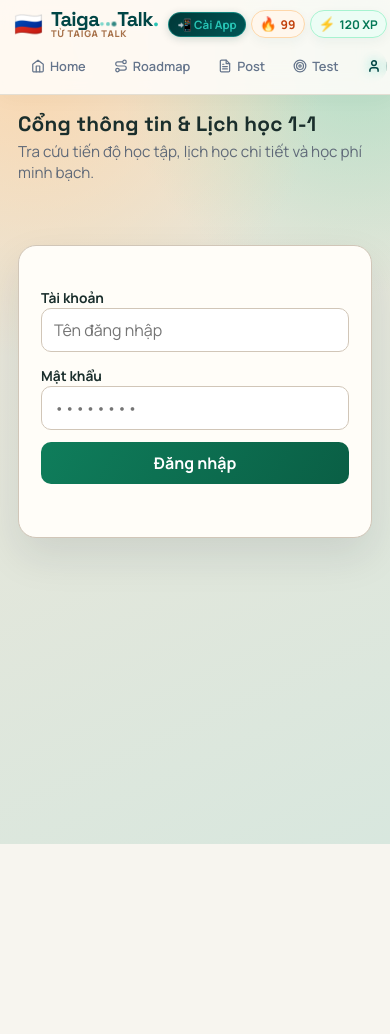
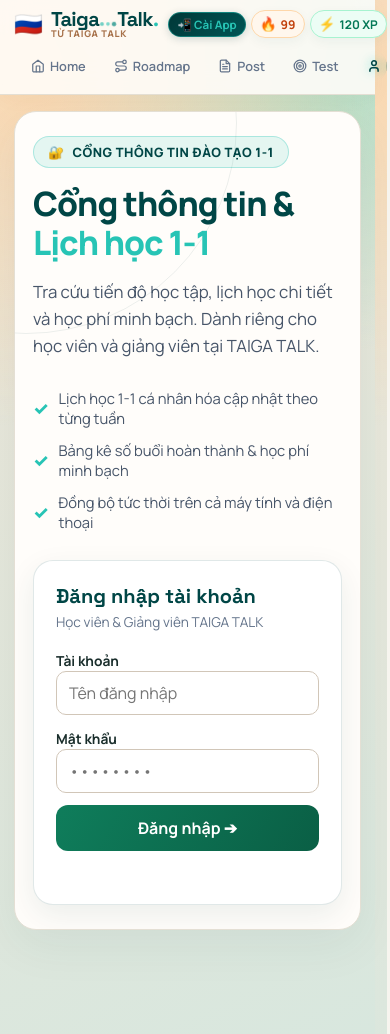
Before and after one commit to Trang68/calendar-sheet-manager, a website: page public/app.html in a window 390 px wide. Before the commit the page ends 844 px from the top, so only its background shows below. Drawn offline with Linux system fonts and the light colour scheme; no server answers.

Commit message:
feat(ui): unify first section frame dimensions and container across /home, /app, /articles, /test to eliminate layout jumping

```diff
--- a/public/app.css
+++ b/public/app.css
@@ -27,8 +27,11 @@
       }
 
       .page {
-        width: min(1700px, calc(100% - 36px));
-        margin: 16px auto 36px;
+        width: 100%;
+        max-width: 1320px;
+        margin: 0 auto;
+        padding: 24px clamp(18px, 4vw, 56px) 60px;
+        box-sizing: border-box;
       }
 
       .topbar {
@@ -83,8 +86,20 @@
       }
 
       .login-wrap {
-        max-width: 460px;
-        margin: 62px auto 0;
+        width: 100%;
+        max-width: 380px;
+        margin: 0 auto;
+        background: #ffffff;
+        border: 1px solid rgba(0, 70, 70, 0.12);
+        border-radius: 20px;
+        box-shadow: 0 10px 30px rgba(0, 70, 70, 0.08);
+      }
+
+      .app-hero-auth-col {
+        display: flex;
+        justify-content: center;
+        align-items: center;
+        width: 100%;
       }
 
       .login-head {
--- a/public/app.html
+++ b/public/app.html
@@ -7,8 +7,8 @@
     <link rel="preconnect" href="https://fonts.googleapis.com" />
     <link rel="preconnect" href="https://fonts.gstatic.com" crossorigin />
     <link href="https://fonts.googleapis.com/css2?family=Manrope:wght@400;600;700;800&family=Space+Grotesk:wght@500;700&display=swap" rel="stylesheet" />
-    <link rel="stylesheet" href="/forumflash-theme.css?v=1.2" />
-    <link rel="stylesheet" href="/app.css" />
+    <link rel="stylesheet" href="/forumflash-theme.css?v=2.1" />
+    <link rel="stylesheet" href="/app.css?v=2.1" />
     <link rel="manifest" href="/manifest.json" />
     <meta name="theme-color" content="#003838" />
     <meta name="apple-mobile-web-app-capable" content="yes" />
@@ -72,17 +72,38 @@
         </div>
       </header>
 
-    <main class="page">
-
-      <div class="crm-hero-bar" style="margin-bottom: 20px;">
-        <h1 class="brand" style="margin: 0; font-size: clamp(1.3rem, 2.2vw, 1.75rem);">Cổng thông tin & Lịch học 1-1</h1>
-        <p class="sub" style="margin: 4px 0 0;">Tra cứu tiến độ học tập, lịch học chi tiết và học phí minh bạch.</p>
+    <!-- 2. UNIFIED HERO ZONE FOR CRM / LOGIN -->
+    <div class="home-hero-zone" id="appHeroZone">
+      <section class="game-hero app-hero-card">
+        <div class="hero-copy">
+          <span class="hero-tag" style="display:inline-flex; align-items:center; gap:8px; background:rgba(39, 196, 181, 0.12); color:var(--ff-primary); border:1px solid rgba(39, 196, 181, 0.3); border-radius:999px; padding:6px 14px; font-size:0.8rem; font-weight:800; text-transform:uppercase; margin-bottom:16px; letter-spacing:0.04em;">
+            <span>🔐</span> CỔNG THÔNG TIN ĐÀO TẠO 1-1
+          </span>
+          <h1>Cổng thông tin & <br /><em style="font-style:normal; color:var(--ff-mint);">Lịch học 1-1</em></h1>
+          <p class="hero-lead">
+            Tra cứu tiến độ học tập, lịch học chi tiết và học phí minh bạch. Dành riêng cho học viên và giảng viên tại TAIGA TALK.
+          </p>
+          <div class="app-hero-features" style="display:flex; flex-direction:column; gap:12px; font-size:0.92rem; color:#475569;">
+            <div style="display:flex; align-items:center; gap:10px;">
+              <span style="color:var(--ff-mint); font-weight:800; font-size:1.1rem;">✓</span>
+              <span>Lịch học 1-1 cá nhân hóa cập nhật theo từng tuần</span>
+            </div>
+            <div style="display:flex; align-items:center; gap:10px;">
+              <span style="color:var(--ff-mint); font-weight:800; font-size:1.1rem;">✓</span>
+              <span>Bảng kê số buổi hoàn thành & học phí minh bạch</span>
+            </div>
+            <div style="display:flex; align-items:center; gap:10px;">
+              <span style="color:var(--ff-mint); font-weight:800; font-size:1.1rem;">✓</span>
+              <span>Đồng bộ tức thời trên cả máy tính và điện thoại</span>
+            </div>
+          </div>
         </div>
 
+        <div class="app-hero-auth-col">
           <section id="loginPanel" class="panel login-wrap">
             <div class="login-head">
-          <!-- <h2>Dang nhap he thong</h2> -->
-          <!-- <p>Phan quyen 2 vai tro: giao vien va hoc vien.</p> -->
+              <h3 style="margin:0; font-family:'Space Grotesk',sans-serif; font-size:1.25rem; font-weight:800; color:var(--ff-primary);">Đăng nhập tài khoản</h3>
+              <p style="margin:4px 0 0; font-size:0.85rem; color:#64748b;">Học viên & Giảng viên TAIGA TALK</p>
             </div>
             <div class="login-body">
               <div>
@@ -93,11 +114,15 @@
                 <label for="password">Mật khẩu</label>
                 <input id="password" type="password" autocomplete="current-password" placeholder="••••••••" />
               </div>
-          <button id="loginBtn" class="btn primary">Đăng nhập</button>
+              <button id="loginBtn" class="btn primary" style="width:100%; justify-content:center; padding:12px; font-size:1rem; border-radius:12px;">Đăng nhập ➔</button>
               <p id="loginError" class="err"></p>
             </div>
           </section>
+        </div>
+      </section>
+    </div>
 
+    <main class="page">
       <section id="appPanel" class="app">
         <div class="panel toolbar">
           <div class="toolbar-user">
@@ -340,6 +365,10 @@
         currentUser = user;
         const isLoggedIn = Boolean(user);
 
+        const appHeroZone = document.getElementById("appHeroZone");
+        if (appHeroZone) {
+          appHeroZone.style.display = isLoggedIn ? "none" : "block";
+        }
         loginPanel.style.display = isLoggedIn ? "none" : "block";
         appPanel.classList.toggle("visible", isLoggedIn);
         logoutBtn.classList.toggle("visible", isLoggedIn);
--- a/public/forumflash-theme.css
+++ b/public/forumflash-theme.css
@@ -3,6 +3,10 @@
    Inspired by ForumFlash (https://www.forumflashstudy.com/)
    Palette: Forest Teal (#004646), Mint (#27c4b5), Cream Paper (#f7f5ef)
    ========================================================================== */
+
+html {
+  scrollbar-gutter: stable;
+}
 
 :root {
   --ff-primary: #004646;
@@ -250,10 +254,12 @@
 /* ==========================================================================
    2. HERO ZONE & HERO GAME CARD
    ========================================================================== */
-.home-hero-zone {
-  padding: 36px clamp(18px, 4vw, 56px) 24px;
+.home-hero-zone,
+.unified-hero-zone {
+  padding: 32px clamp(18px, 4vw, 56px) 24px;
   max-width: 1320px;
   margin: 0 auto;
+  box-sizing: border-box;
 }
 
 .game-hero {
@@ -264,10 +270,12 @@
   grid-template-columns: minmax(0, 1.18fr) minmax(320px, 0.82fr);
   align-items: center;
   gap: clamp(28px, 4vw, 56px);
-  padding: 44px clamp(28px, 4vw, 52px);
+  padding: clamp(32px, 3.5vw, 44px) clamp(28px, 4vw, 52px);
   position: relative;
   overflow: hidden;
   box-shadow: 0 16px 48px rgba(0, 70, 70, 0.06);
+  min-height: 440px;
+  box-sizing: border-box;
 }
 
 .game-hero:before {
@@ -1961,9 +1969,15 @@
    10. RESPONSIVE QUERIES — OPTIMIZED FOR TABLET & MOBILE
    ========================================================================== */
 @media (max-width: 900px) {
+  .home-hero-zone,
+  .unified-hero-zone {
+    padding: 16px 14px 20px !important;
+  }
   .game-hero {
     grid-template-columns: 1fr;
-    padding: 32px 24px;
+    padding: 24px 18px;
+    border-radius: 22px;
+    min-height: auto;
   }
   .learning-garden {
     grid-template-columns: 1fr;
--- a/public/sw.js
+++ b/public/sw.js
@@ -1,14 +1,14 @@
 // TAIGA TALK Progressive Web App (PWA) Service Worker
-const CACHE_NAME = 'taiga-talk-v1.9';
+const CACHE_NAME = 'taiga-talk-v2.0';
 const PRECACHE_ASSETS = [
   '/',
   '/home',
   '/roadmap',
   '/articles',
   '/test',
-  '/forumflash-theme.css?v=1.2',
+  '/forumflash-theme.css?v=2.1',
   '/dictionary-widget.css?v=2.0',
-  '/home.css?v=2.0',
+  '/home.css?v=2.1',
   '/dictionary-widget.js',
   '/forumflash-engine.js',
   '/vocab-25-topics.js',
```
Also changed, not shown: public/articles.css (+19 -7 lines), public/articles.html (+3 -3 lines), public/contact.html (+8 -6 lines), public/home.css (+14 -9 lines), public/home.html (+5 -3 lines), public/roadmap.css (+9 -6 lines), public/roadmap.html (+3 -3 lines), public/test.html (+1 -1 lines). Lines whose indentation alone changed are shown as unchanged.
